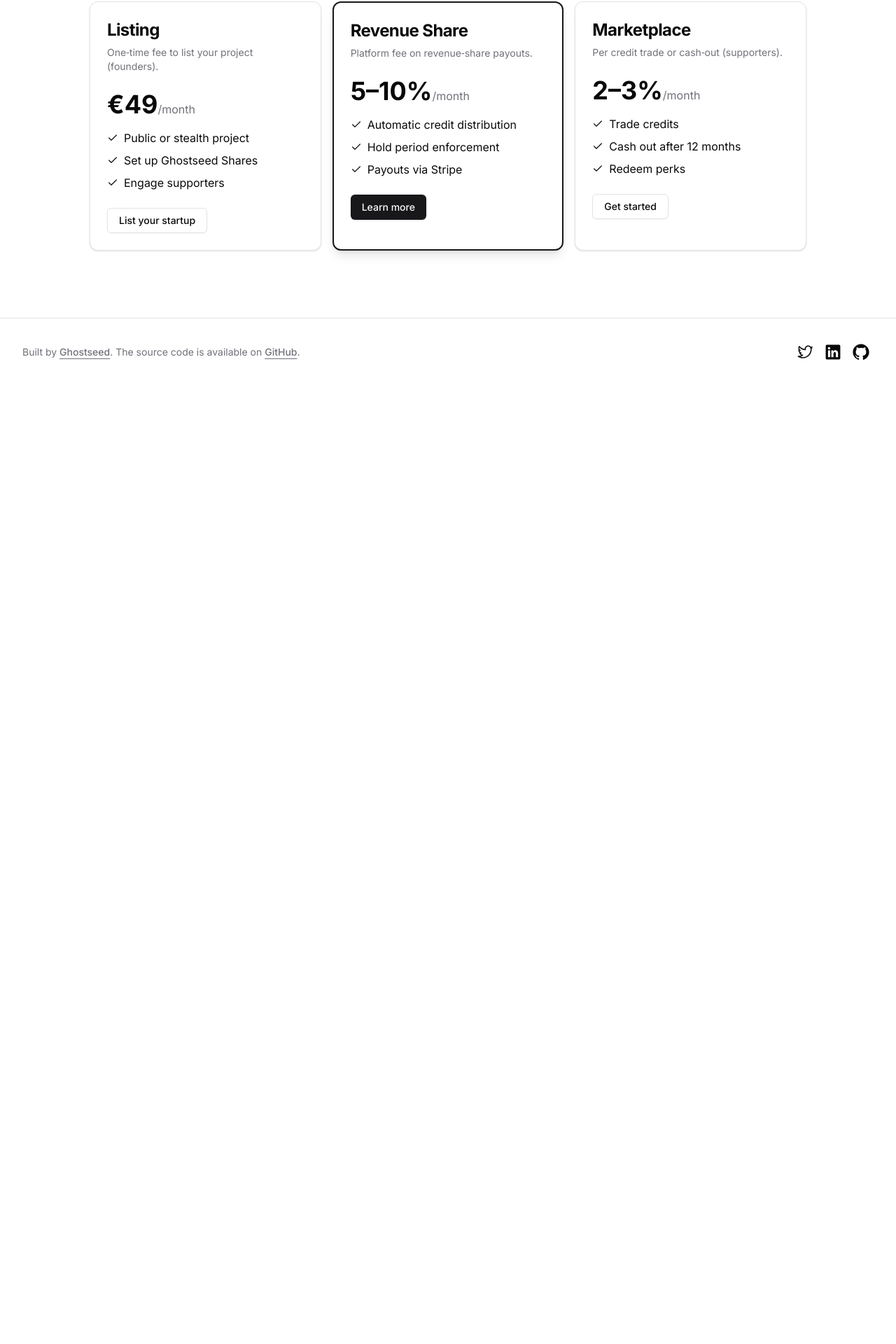
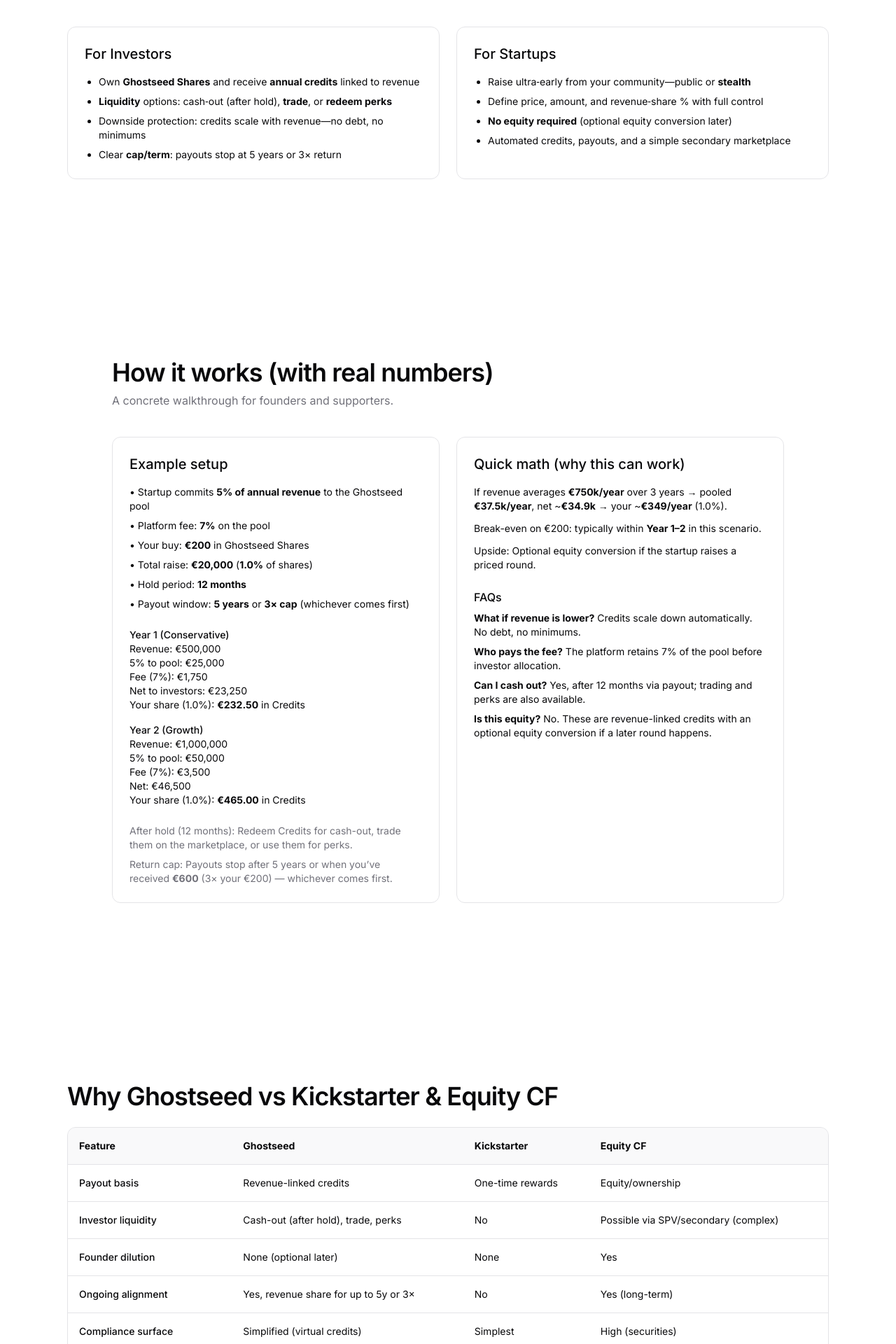
Before and after one commit to sukramb/ghostseed, a Next.js app in the folder apps/web/: page / in a window 1280 px wide. Shown: the part 700-2620 px from the top of the page at 70% size. Before the commit the page ends 1251 px from the top, so only its background shows below. Built offline with nearby package versions, Linux system fonts and the light colour scheme.

Commit message:
feat(web): add How It Works, Investors/Startups sections, comparison table; subtle purple animated bg

```diff
--- a/apps/web/app/(landing-page)/page.tsx
+++ b/apps/web/app/(landing-page)/page.tsx
@@ -1,6 +1,9 @@
 import { FeatureGrid } from "@/components/features";
 import { Hero } from "@/components/hero";
 import { PricingGrid } from "@/components/pricing";
+import { HowItWorks } from "@/components/how-it-works";
+import { InvestorsStartups } from "@/components/investors-startups";
+import { ComparisonTable } from "@/components/comparison-table";
 import { GitHubLogoIcon } from "@radix-ui/react-icons";
 import { ComponentIcon, Users } from "lucide-react";
 
@@ -9,7 +12,7 @@
     <>
       <Hero
         capsuleText="Pre‑Pre‑Seed Funding"
-        capsuleLink="#features"
+        capsuleLink="#how-it-works"
         title="Ghostseed: Ultra‑early Support for Founders"
         subtitle="List your startup, offer virtual shares, and share revenue as yearly credits. Supporters back you early and can later cash out, trade, or redeem perks."
         primaryCtaText="Start your project"
@@ -73,6 +76,10 @@
         ]}
       />
 
+      <InvestorsStartups />
+      <HowItWorks />
+      <ComparisonTable />
+
       <div id="pricing" />
       <PricingGrid
         title="Simple, transparent fees"
--- a/apps/web/app/globals.css
+++ b/apps/web/app/globals.css
@@ -107,3 +107,24 @@
     transform: translateX(0%);
   }
 }
+
+/* Animated subtle purple background */
+body::before {
+  content: "";
+  position: fixed;
+  inset: -20% -10% auto -10%;
+  height: 60vh;
+  z-index: -1;
+  background: radial-gradient(40% 40% at 30% 20%, rgba(168, 85, 247, 0.18), transparent 60%),
+              radial-gradient(35% 35% at 70% 10%, rgba(99, 102, 241, 0.14), transparent 60%),
+              radial-gradient(30% 30% at 50% 0%, rgba(236, 72, 153, 0.10), transparent 60%);
+  filter: blur(40px);
+  animation: float-glow 18s ease-in-out infinite alternate;
+  pointer-events: none;
+}
+
+@keyframes float-glow {
+  0% { transform: translateY(0px) translateX(0px) scale(1); opacity: 0.9; }
+  50% { transform: translateY(15px) translateX(-6px) scale(1.02); opacity: 0.95; }
+  100% { transform: translateY(-10px) translateX(8px) scale(1.01); opacity: 0.9; }
+}
--- /dev/null
+++ b/apps/web/components/comparison-table.tsx
@@ -0,0 +1,40 @@
+export function ComparisonTable() {
+  const rows: { feature: string; ghostseed: string; kickstarter: string; equity: string }[] = [
+    { feature: "Payout basis", ghostseed: "Revenue-linked credits", kickstarter: "One-time rewards", equity: "Equity/ownership" },
+    { feature: "Investor liquidity", ghostseed: "Cash-out (after hold), trade, perks", kickstarter: "No", equity: "Possible via SPV/secondary (complex)" },
+    { feature: "Founder dilution", ghostseed: "None (optional later)", kickstarter: "None", equity: "Yes" },
+    { feature: "Ongoing alignment", ghostseed: "Yes, revenue share for up to 5y or 3×", kickstarter: "No", equity: "Yes (long-term)" },
+    { feature: "Compliance surface", ghostseed: "Simplified (virtual credits)", kickstarter: "Simplest", equity: "High (securities)" },
+    { feature: "Community engagement", ghostseed: "Shares + credits + perks", kickstarter: "Rewards only", equity: "Investor relations" },
+  ];
+
+  return (
+    <section id="compare" className="py-24 md:py-32">
+      <div className="container max-w-6xl">
+        <h2 className="text-3xl md:text-4xl font-semibold tracking-tight">Why Ghostseed vs Kickstarter & Equity CF</h2>
+        <div className="mt-6 overflow-x-auto rounded-xl border">
+          <table className="w-full text-sm">
+            <thead>
+              <tr className="bg-muted/50 text-left">
+                <th className="p-4">Feature</th>
+                <th className="p-4">Ghostseed</th>
+                <th className="p-4">Kickstarter</th>
+                <th className="p-4">Equity CF</th>
+              </tr>
+            </thead>
+            <tbody>
+              {rows.map((r, i) => (
+                <tr key={i} className="border-t">
+                  <td className="p-4 font-medium">{r.feature}</td>
+                  <td className="p-4">{r.ghostseed}</td>
+                  <td className="p-4">{r.kickstarter}</td>
+                  <td className="p-4">{r.equity}</td>
+                </tr>
+              ))}
+            </tbody>
+          </table>
+        </div>
+      </div>
+    </section>
+  );
+}
--- /dev/null
+++ b/apps/web/components/how-it-works.tsx
@@ -0,0 +1,85 @@
+export function HowItWorks() {
+  return (
+    <section id="how-it-works" className="py-24 md:py-32">
+      <div className="container max-w-5xl">
+        <h2 className="text-3xl md:text-4xl font-semibold tracking-tight">How it works (with real numbers)</h2>
+        <p className="text-muted-foreground mt-2">A concrete walkthrough for founders and supporters.</p>
+
+        <div className="mt-10 grid gap-6 md:grid-cols-2">
+          <div className="rounded-xl border p-6">
+            <h3 className="text-xl font-medium">Example setup</h3>
+            <ul className="mt-4 space-y-2 text-sm">
+              <li>• Startup commits <strong>5% of annual revenue</strong> to the Ghostseed pool</li>
+              <li>• Platform fee: <strong>7%</strong> on the pool</li>
+              <li>• Your buy: <strong>€200</strong> in Ghostseed Shares</li>
+              <li>• Total raise: <strong>€20,000</strong> (<strong>1.0%</strong> of shares)</li>
+              <li>• Hold period: <strong>12 months</strong></li>
+              <li>• Payout window: <strong>5 years</strong> or <strong>3× cap</strong> (whichever comes first)</li>
+            </ul>
+
+            <div className="mt-6 space-y-4 text-sm">
+              <div>
+                <div className="font-medium">Year 1 (Conservative)</div>
+                <div>Revenue: €500,000</div>
+                <div>5% to pool: €25,000</div>
+                <div>Fee (7%): €1,750</div>
+                <div>Net to investors: €23,250</div>
+                <div>Your share (1.0%): <strong>€232.50</strong> in Credits</div>
+              </div>
+              <div>
+                <div className="font-medium">Year 2 (Growth)</div>
+                <div>Revenue: €1,000,000</div>
+                <div>5% to pool: €50,000</div>
+                <div>Fee (7%): €3,500</div>
+                <div>Net: €46,500</div>
+                <div>Your share (1.0%): <strong>€465.00</strong> in Credits</div>
+              </div>
+            </div>
+
+            <div className="mt-6 text-sm text-muted-foreground">
+              <p>
+                After hold (12 months): Redeem Credits for cash-out, trade them on the marketplace,
+                or use them for perks.
+              </p>
+              <p className="mt-2">
+                Return cap: Payouts stop after 5 years or when you’ve received <strong>€600</strong> (3× your €200) — whichever comes first.
+              </p>
+            </div>
+          </div>
+
+          <div className="rounded-xl border p-6">
+            <h3 className="text-xl font-medium">Quick math (why this can work)</h3>
+            <div className="mt-4 text-sm space-y-3">
+              <p>
+                If revenue averages <strong>€750k/year</strong> over 3 years → pooled <strong>€37.5k/year</strong>,
+                net ~<strong>€34.9k</strong> → your ~<strong>€349/year</strong> (1.0%).
+              </p>
+              <p>
+                Break-even on €200: typically within <strong>Year 1–2</strong> in this scenario.
+              </p>
+              <p>
+                Upside: Optional equity conversion if the startup raises a priced round.
+              </p>
+            </div>
+
+            <h4 className="mt-6 font-medium">FAQs</h4>
+            <ul className="mt-2 text-sm space-y-2">
+              <li>
+                <strong>What if revenue is lower?</strong> Credits scale down automatically. No debt, no minimums.
+              </li>
+              <li>
+                <strong>Who pays the fee?</strong> The platform retains 7% of the pool before investor allocation.
+              </li>
+              <li>
+                <strong>Can I cash out?</strong> Yes, after 12 months via payout; trading and perks are also available.
+              </li>
+              <li>
+                <strong>Is this equity?</strong> No. These are revenue-linked credits with an optional equity conversion if a later round happens.
+              </li>
+            </ul>
+          </div>
+        </div>
+      </div>
+    </section>
+  );
+}
--- /dev/null
+++ b/apps/web/components/investors-startups.tsx
@@ -0,0 +1,32 @@
+export function InvestorsStartups() {
+  return (
+    <section id="audience" className="py-24 md:py-32">
+      <div className="container max-w-6xl">
+        <h2 className="text-3xl md:text-4xl font-semibold tracking-tight">Built for Investors and Startups</h2>
+        <p className="text-muted-foreground mt-2">Two sides, aligned by revenue—without complex equity paperwork.</p>
+
+        <div className="mt-10 grid gap-6 md:grid-cols-2">
+          <div className="rounded-xl border p-6 bg-background/60">
+            <h3 className="text-xl font-medium">For Investors</h3>
+            <ul className="mt-4 space-y-2 text-sm list-disc pl-5">
+              <li>Own <strong>Ghostseed Shares</strong> and receive <strong>annual credits</strong> linked to revenue</li>
+              <li><strong>Liquidity</strong> options: cash‑out (after hold), <strong>trade</strong>, or <strong>redeem perks</strong></li>
+              <li>Downside protection: credits scale with revenue—no debt, no minimums</li>
+              <li>Clear <strong>cap/term</strong>: payouts stop at 5 years or 3× return</li>
+            </ul>
+          </div>
+
+          <div className="rounded-xl border p-6 bg-background/60">
+            <h3 className="text-xl font-medium">For Startups</h3>
+            <ul className="mt-4 space-y-2 text-sm list-disc pl-5">
+              <li>Raise ultra‑early from your community—public or <strong>stealth</strong></li>
+              <li>Define price, amount, and revenue‑share % with full control</li>
+              <li><strong>No equity required</strong> (optional equity conversion later)</li>
+              <li>Automated credits, payouts, and a simple secondary marketplace</li>
+            </ul>
+          </div>
+        </div>
+      </div>
+    </section>
+  );
+}
--- /dev/null
+++ b/package.json
@@ -0,0 +1,5 @@
+{
+  "dependencies": {
+    "@vercel/analytics": "^1.5.0"
+  }
+}
```
Also changed, not shown: 1 other file (tests, documents, lock files or other folders).
